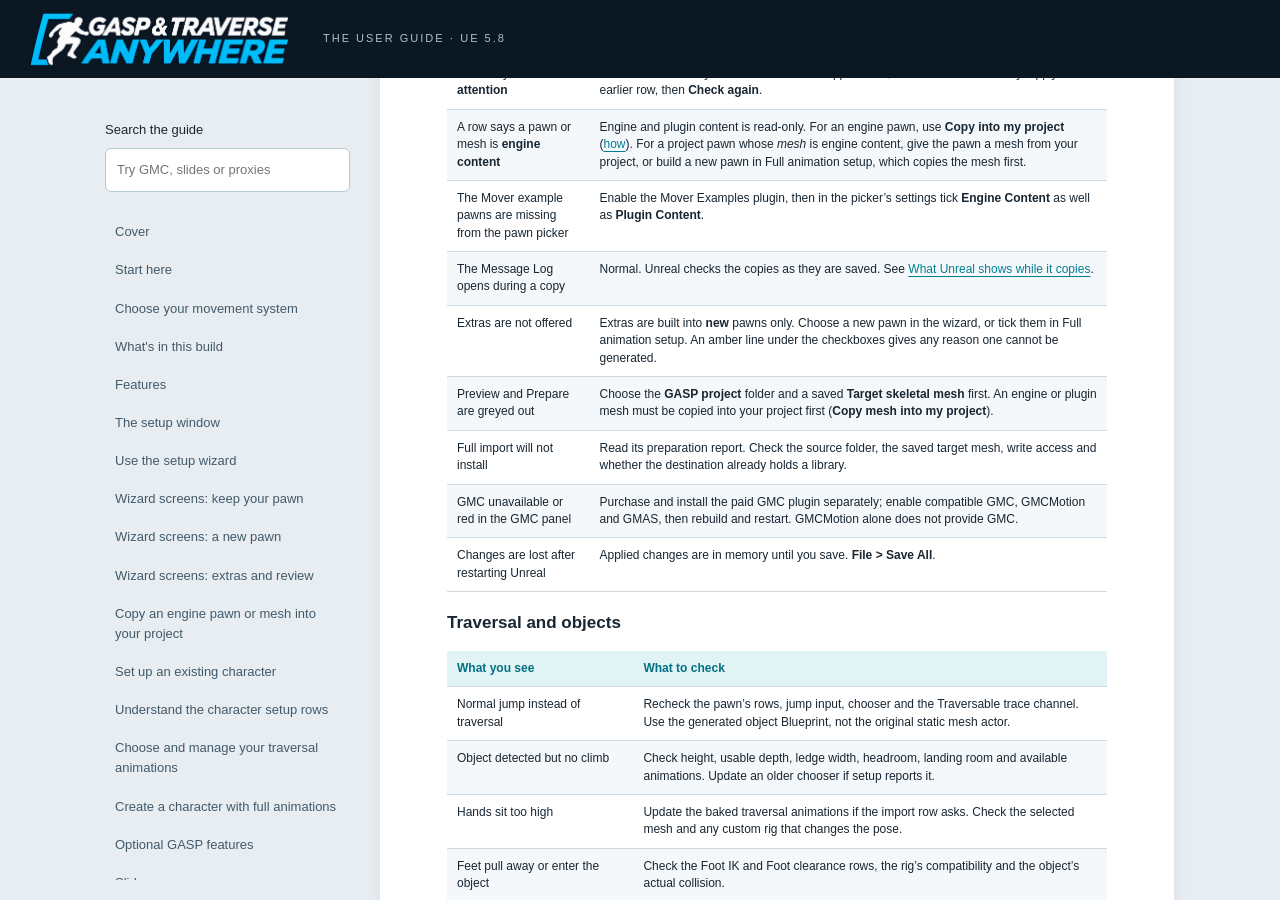
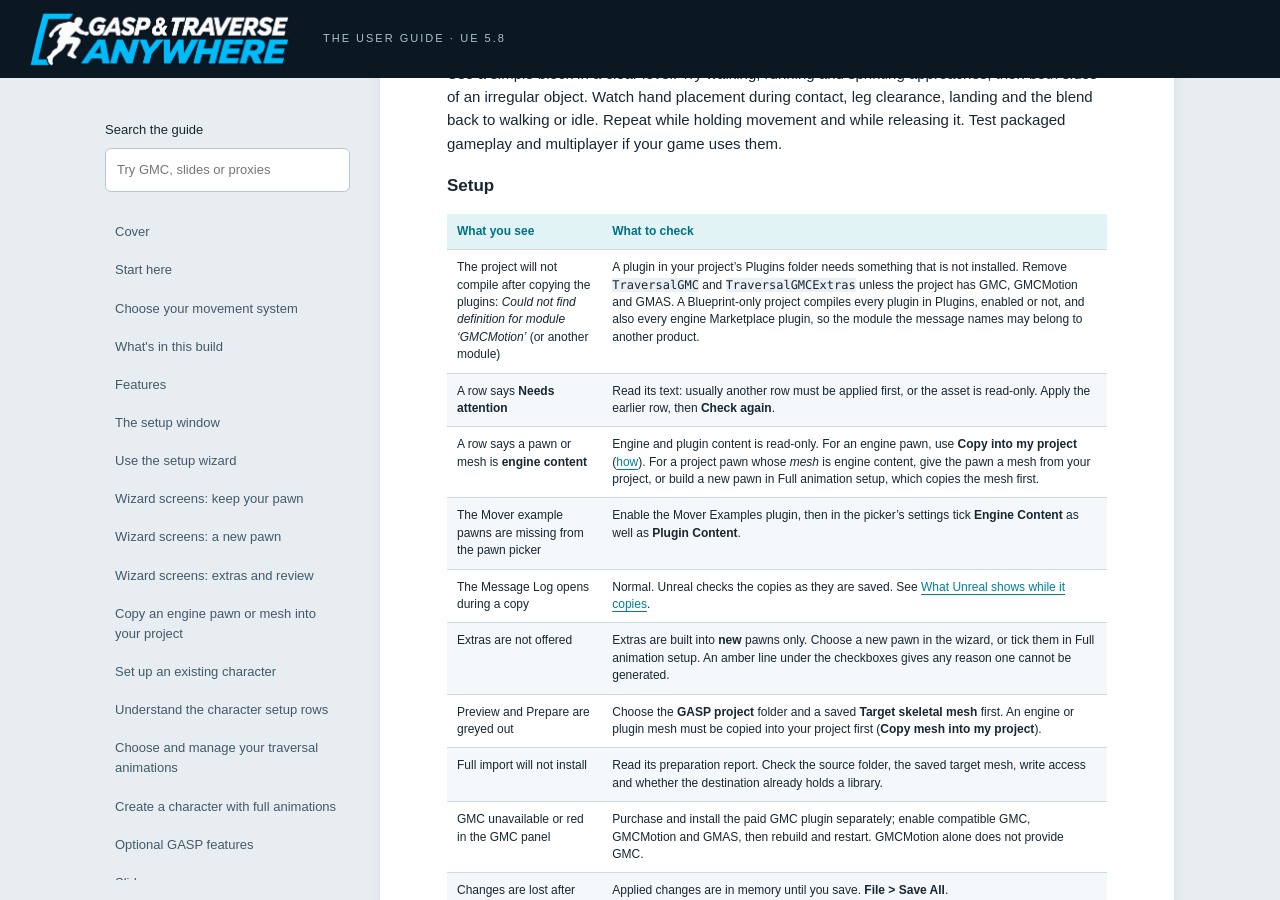
Before and after one commit to Dr-Rank/traverse-anywhere-guide, a Jekyll site: the page built from index.md, in a window 1280 px wide and 900 px high, scrolled down 56820 px. Built offline with Jekyll 4.4.1, drawn with Linux system fonts in a browser that asks for light colours; some of the changed text lies outside the part shown.

Commit message:
Install: copy the GMC plugins only with GMC; troubleshoot 'Could not find definition for module'
Co-Authored-By: Claude Opus 5.5 <noreply@anthropic.com>
Claude-Session: https://claude.ai/code/session_01BaXXYJisrKKCbxB27BqB4Z

```diff
--- a/_includes/guide/prepare-a-gmc-project.md
+++ b/_includes/guide/prepare-a-gmc-project.md
@@ -10,7 +10,7 @@
 
 3. Install [GMCAbilitySystem (GMAS), clear-fixes branch](https://github.com/Dr-Rank/DeepWorlds_GMCAbilitySystem/tree/clear-fixes). The integration requires GMAS; using its gameplay abilities in your own game is optional.
 
-4. Copy `TraversalGMC`, and `TraversalGMCExtras` for the extras, into your Plugins folder.
+4. Copy `TraversalGMC`, and `TraversalGMCExtras` for the extras, into your Plugins folder. In the tester download they are in `OptionalPlugins/GMC`, kept apart so that projects without GMC still compile.
 
 5. Enable GMC, GMCMotion, GMAS and the GASP & Traverse Anywhere plugins, rebuild, then restart Unreal.
 
--- a/_includes/guide/start-here.md
+++ b/_includes/guide/start-here.md
@@ -33,6 +33,8 @@ Prepare your character, then right-click a static mesh and choose **Make Travers
 
    Keep **one copy** of each plugin. Never leave a second copy elsewhere in the project or in the engine.
 
+   <div class="notice dependency"><strong>Copy the GMC plugins only if your project has GMC.</strong> <code>TraversalGMC</code> and <code>TraversalGMCExtras</code> (kept in <code>OptionalPlugins/GMC</code> in the tester download) cannot compile without GMC, GMCMotion and GMAS. A Blueprint-only project compiles <strong>every</strong> plugin in its Plugins folder, enabled or not, so a GMC plugin without GMC stops the whole project building with <em>Could not find definition for module 'GMCMotion'</em>.</div>
+
 3. Open the project and let it compile. Under **Edit > Plugins**, check that **GASP & Traverse Anywhere** and the backend plugins you copied are enabled, then restart if Unreal asks.
 
 4. For animation imports, have a separately obtained, extracted **Unreal Engine 5.8 Game Animation Sample (GASP)** project on disk. You select its folder as the **GASP project** in setup. You can save it in **Editor Preferences > Plugins > Traverse Anywhere Import**.
--- a/_includes/guide/test-and-troubleshoot.md
+++ b/_includes/guide/test-and-troubleshoot.md
@@ -6,6 +6,7 @@ Use a simple block in a clear level. Try walking, running and sprinting approach
 
 | **What you see** | **What to check** |
 | --- | --- |
+| The project will not compile after copying the plugins: *Could not find definition for module 'GMCMotion'* (or another module) | A plugin in your project's Plugins folder needs something that is not installed. Remove `TraversalGMC` and `TraversalGMCExtras` unless the project has GMC, GMCMotion and GMAS. A Blueprint-only project compiles every plugin in Plugins, enabled or not, and also every engine Marketplace plugin, so the module the message names may belong to another product. |
 | A row says **Needs attention** | Read its text: usually another row must be applied first, or the asset is read-only. Apply the earlier row, then **Check again**. |
 | A row says a pawn or mesh is **engine content** | Engine and plugin content is read-only. For an engine pawn, use **Copy into my project** ([how](#copy-into-project)). For a project pawn whose *mesh* is engine content, give the pawn a mesh from your project, or build a new pawn in Full animation setup, which copies the mesh first. |
 | The Mover example pawns are missing from the pawn picker | Enable the Mover Examples plugin, then in the picker's settings tick **Engine Content** as well as **Plugin Content**. |
```
